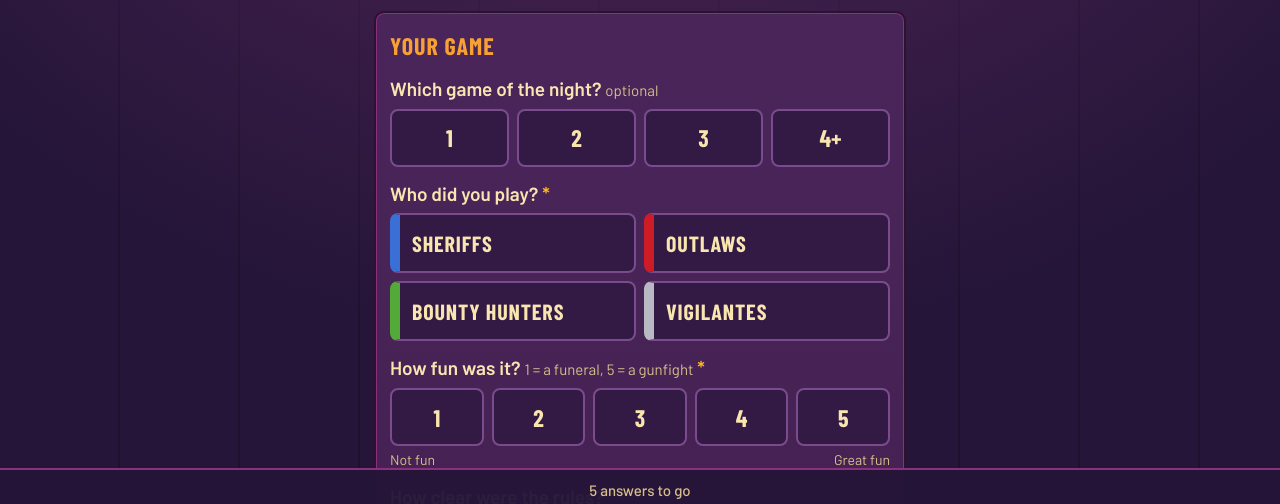
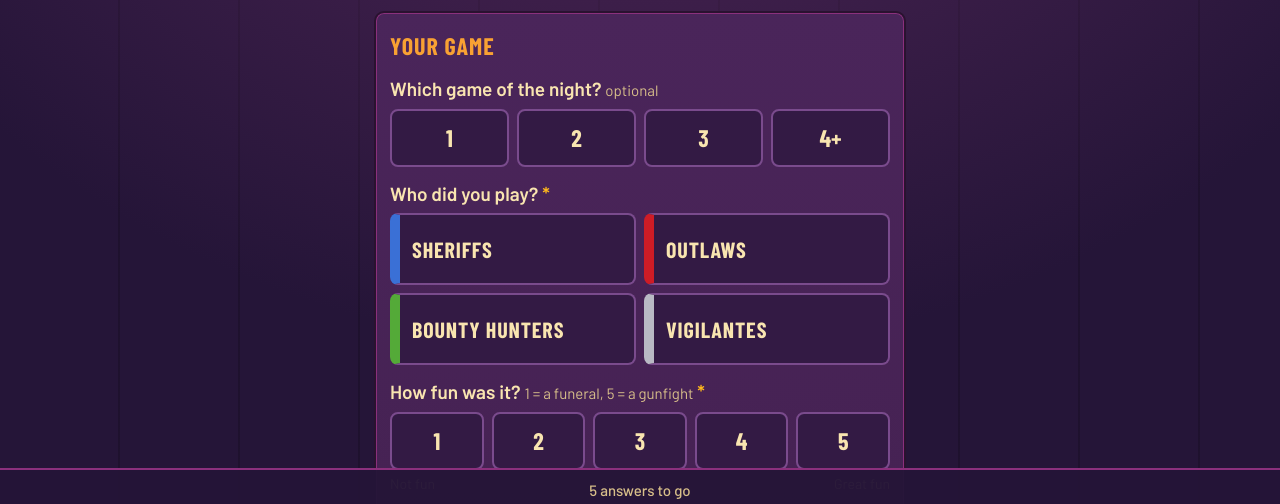
Before and after one commit to playdreadwood/playtest, a plain HTML site: page index.html in a window 1280 px wide. Shown: the part 225-729 px from the top of the page. Drawn offline with Linux system fonts and the light colour scheme.

Commit message:
Equal-height chip rows

```diff
--- a/assets/app.css
+++ b/assets/app.css
@@ -96,3 +96,6 @@ p,label,li{text-wrap:pretty}
 .chips.five{grid-template-columns:repeat(5,minmax(0,1fr))}
 .chips.eq{grid-template-columns:repeat(var(--n,4),minmax(0,1fr))}
 .chips.grid3 .chip{padding:8px 6px;line-height:1.1}
+.chips.grid2,.chips.grid3,.chips.grid4,.chips.five,.chips.eq{grid-auto-rows:1fr}
+.chip{text-align:center;line-height:1.1}
+.chip.fac{min-height:72px;align-items:center}
```
